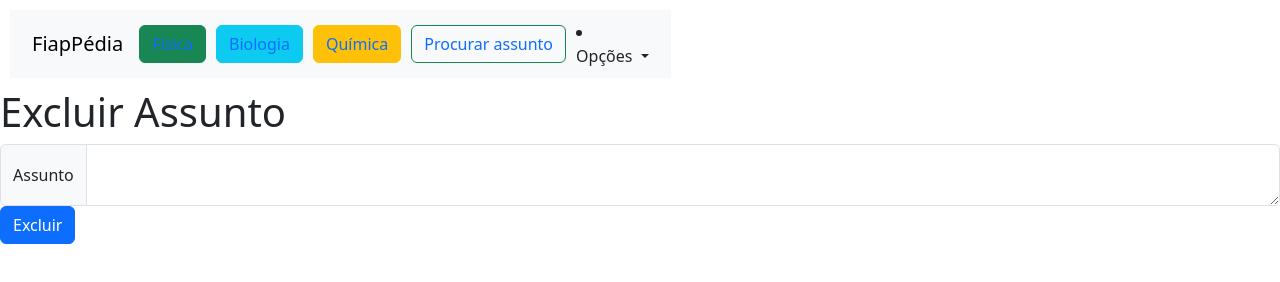
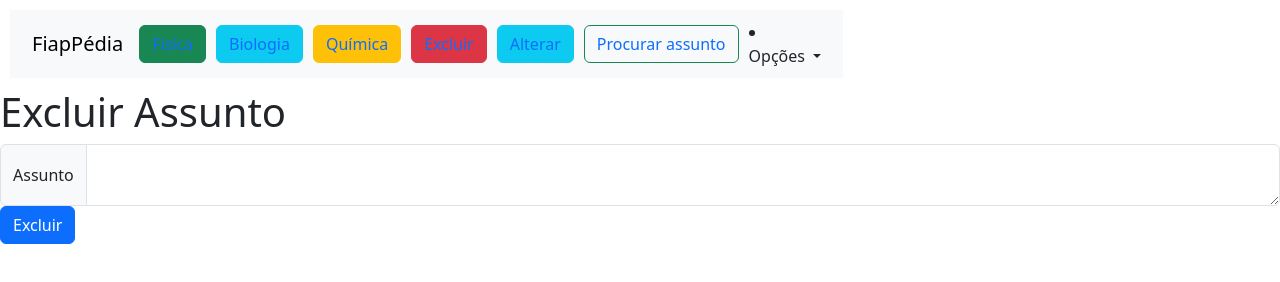
Before and after one commit to TASS154/AC1-2tri, a website: page excluirassunto.html in a window 1280 px wide. Drawn offline with nearby package versions, Linux system fonts and the light colour scheme.

Commit message:
Update excluirassunto.html

```diff
--- a/excluirassunto.html
+++ b/excluirassunto.html
@@ -19,6 +19,8 @@
             <button type="button" class="btn btn-success"><a href="fisica">Fisíca</a></button>
             <button type="button" class="btn btn-info" ><a href="biologia">Biologia</a></button>
             <button type="button" class="btn btn-warning"><a href="quimica">Química</a></button>
+            <button type="button" class="btn btn-danger"><a href="assunto.html">Excluir</a></button>
+            <button type="button" class="btn btn-info"><a href="alterarassunto.html">Alterar</a></button>
             <div class="search">
               <button class="btn btn-outline-success" type="submit"><a href="buscarAssunto">Procurar assunto</a></button>
             </div>
```
